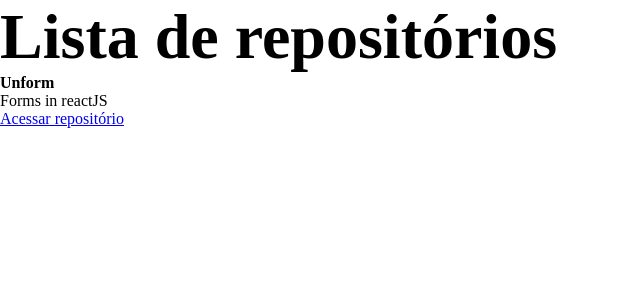
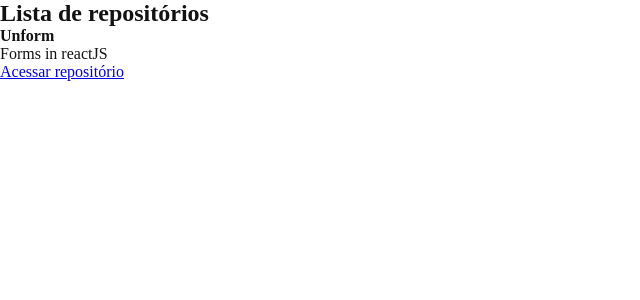
Before and after one commit to ottonSam/ignite-github-explorer, a React app: page / in a window 1280 px wide. Shown: the top 300 px of the page, without its empty margins (0-640 px from the left). Built offline with nearby package versions, Linux system fonts and the light colour scheme.

Commit message:
Update global styles

```diff
--- a/src/styles/global.scss
+++ b/src/styles/global.scss
@@ -5,9 +5,6 @@
 }
 
 body {
-  font: Arial, Helvetica, sans-serif;
-
-  h1 {
-    font-size: 4rem;
-  }
+  font: 1rem, "Helvetica Neue", Arial, sans-serif;
+  color: #121214;
 }
```
